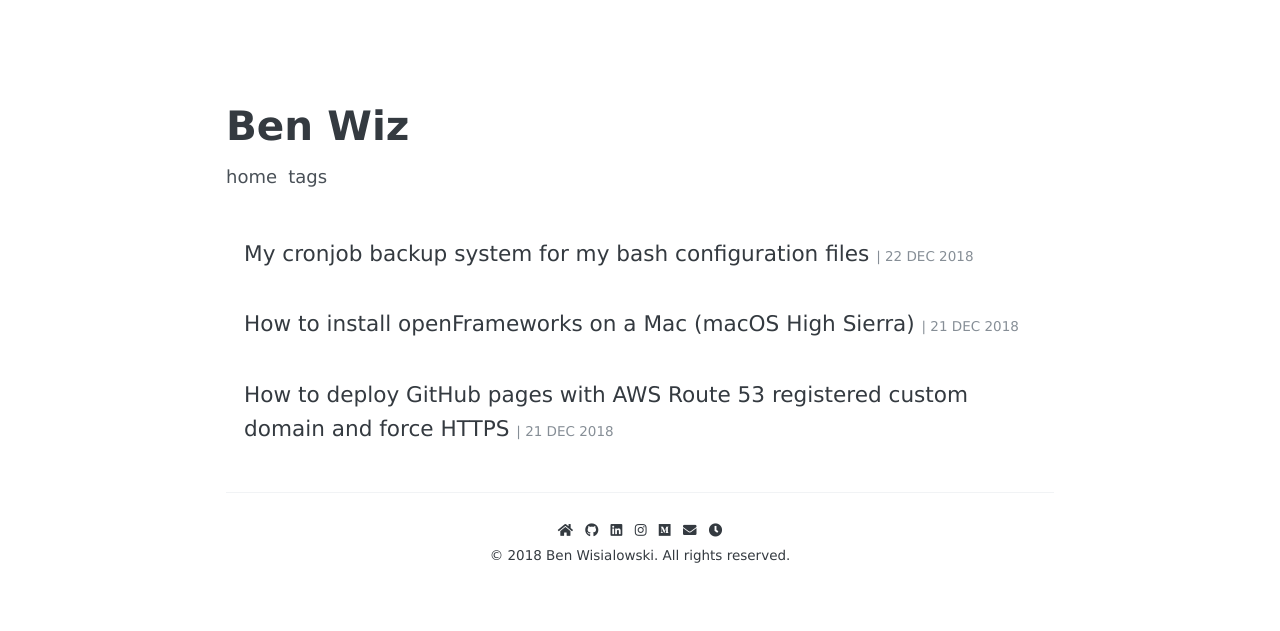
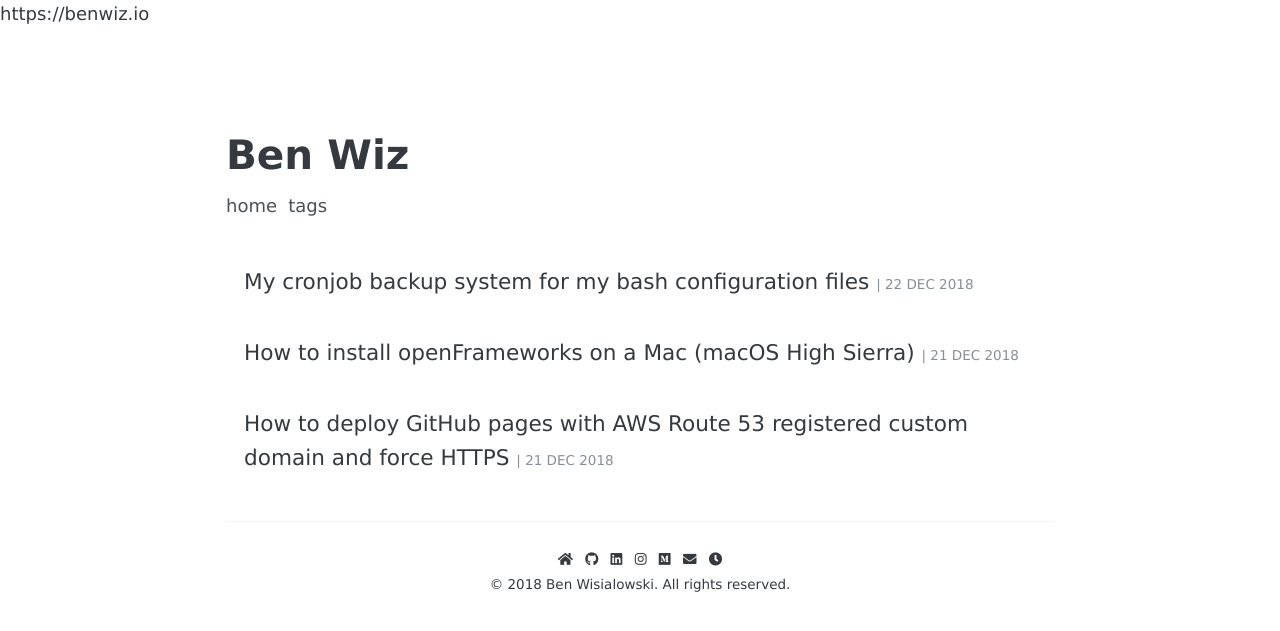
Before and after one commit to benwiz/blog, a Jekyll site: the page built from index.html, in a window 1280 px wide. Shown: the top 631 px of the page. Built offline with Jekyll 4.4.1, drawn with Linux system fonts in a browser that asks for light colours; nearby versions of some CDN libraries; some web fonts are replaced; the list of posts is cut into pages by our own code.

```diff
--- a/_includes/head.html
+++ b/_includes/head.html
@@ -9,13 +9,14 @@
 
   <!-- Font -->
   <link rel="stylesheet" href="https://use.fontawesome.com/releases/v5.6.3/css/all.css" integrity="sha384-UHRtZLI+pbxtHCWp1t77Bi1L4ZtiqrqD80Kn4Z8NTSRyMA2Fd33n5dQ8lWUE00s/" crossorigin="anonymous">
-  <link href='//spoqa.github.io/spoqa-han-sans/css/SpoqaHanSans-kr.css' rel='stylesheet' type='text/css'>
+  <link href="//spoqa.github.io/spoqa-han-sans/css/SpoqaHanSans-kr.css" rel="stylesheet" type="text/css">
   <link href="https://fonts.googleapis.com/css?family=Ubuntu+Mono" rel="stylesheet">
 
   <link rel="alternate" type="application/rss+xml" title="RSS Feed for {{ site.name }}" href="{{ site.baseurl }}/feed.xml" />
   {% seo %}
 
-
+  {%- comment -%} Checking the URL is probably hacky. Should probably use an env config. {%- endcomment -%}
+  {{ site.url }}
   {% include google-analytics.html %}
 
   {% if page.ads %}
```
Also changed, not shown: README.md.
